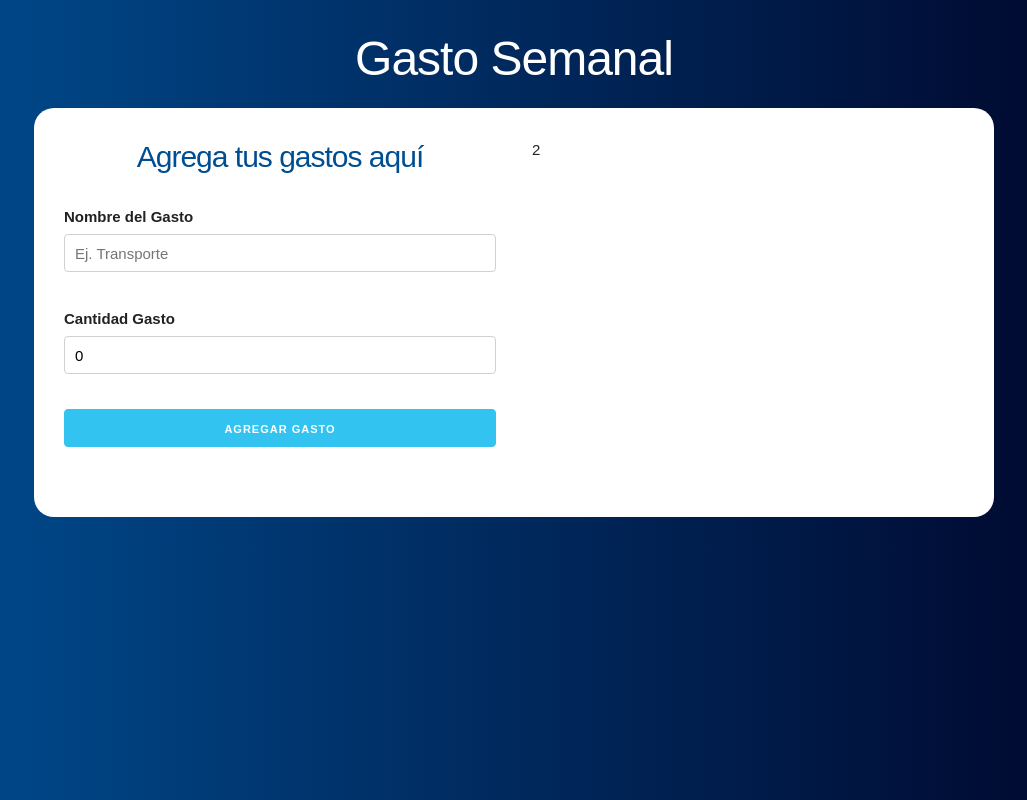
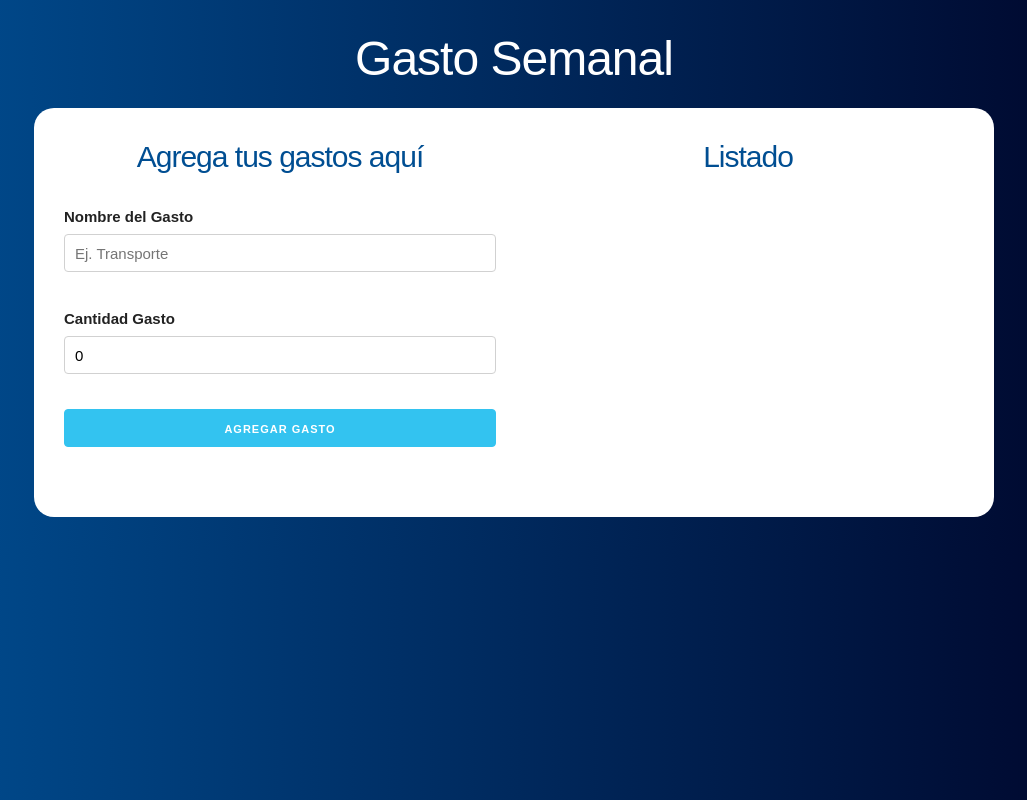
Before and after one commit to KJ-27/presupuesto, a React (Create React App) app: page / in a window 1280 px wide. Both pictures are taken after typing "5" into the empty fields and a click on the input "Definir Presupuesto". Shown: the whole page, without its empty margins (126-1153 px from the left). Built offline with nearby package versions, Linux system fonts and the light colour scheme.

Commit message:
Parte 2.2 - Gastos P2 - Listar

```diff
--- a/package.json
+++ b/package.json
@@ -9,6 +9,8 @@
     "react": "^17.0.2",
     "react-dom": "^17.0.2",
     "react-scripts": "4.0.3",
+    "shortid": "^2.2.16",
+    "uuid": "^8.3.2",
     "web-vitals": "^1.1.2"
   },
   "scripts": {
--- a/src/App.js
+++ b/src/App.js
@@ -1,12 +1,22 @@
 import React, { useCallback, useState } from "react";
 import Pregunta from "./components/Pregunta";
 import Formulario from "./components/Formulario";
+import Listado from "./components/Listado";
 
 function App() {
   //Definir State
   const [presupuesto, guardarProsupuesto] = useState(0);
   const [restante, guardarRestante] = useState(0);
   const [mostarPregunta, actualizarPregunta] = useState(true);
+  const [gastos, guardatGastos] = useState([]);
+
+  //Agregar un nuevo gasto
+  const agregarNuevoGasto = gasto => {
+    guardatGastos([
+      ...gastos,
+      gasto
+    ])
+  };
 
   return (
     <div className="container">
@@ -23,9 +33,15 @@
           ) : (
             <div className="row">
               <div className="one-half column">
-                <Formulario />
+                <Formulario
+                  agregarNuevoGasto={agregarNuevoGasto}
+                />
               </div>
-              <div className="one-half column">2</div>
+              <div className="one-half column">
+                <Listado
+                  gastos={gastos}
+                />
+              </div>
             </div>
           )}
         </div>
--- a/src/components/Formulario.js
+++ b/src/components/Formulario.js
@@ -1,28 +1,45 @@
 import React, { useState } from "react";
+import Error from "./Error";
+import shortId from 'shortid';
 
-const Formulario = () => {
+const Formulario = ({agregarNuevoGasto}) => {
   const [nombre, guardarNombre] = useState("");
   const [cantidad, guardarCantidad] = useState(0);
+  const [error, guardarError] = useState(false);
 
   //Agregar gastos
-  const agregarGasto = e => {
-      e.preventDefault();
+  const agregarGasto = (e) => {
+    e.preventDefault();
 
-      //Validar
-      //
+    //Validar
+    if (cantidad < 1 || isNaN(cantidad) || nombre.trim() === null) {
+      guardarError(true);
+      return;
+    }
+    guardarError(false);
 
-      //Contruir el Gasto
-      //
+    //Contruir el Gasto
+    const gasto = {
+      nombre,
+      cantidad,
+      id: shortId.generate()
+    }
 
-      //Pasar el gasto al componente principal
-      //
-  }
+    //Pasar el gasto al componente principal
+    agregarNuevoGasto(gasto);
+
+    //resetar fomr
+    guardarNombre("");
+    guardarCantidad("");
+  };
 
   return (
-    <form
-        onSubmit={agregarGasto}
-    >
+    <form onSubmit={agregarGasto}>
       <h2>Agrega tus gastos aquí</h2>
+
+      {error ? (
+        <Error mensaje="Ambos campos son obigatorios o Presupuesto Incorrecto" />
+      ) : null}
 
       <div className="campo">
         <label>Nombre del Gasto</label>
@@ -42,7 +59,7 @@
           className="u-full-width"
           placeholder="Ej. 300"
           value={cantidad}
-          onChange={e => guardarCantidad(parseInt(e.target.value,10))}
+          onChange={(e) => guardarCantidad(parseInt(e.target.value, 10))}
         />
       </div>
 
--- /dev/null
+++ b/src/components/Gasto.js
@@ -0,0 +1,12 @@
+import React from 'react';
+
+const Gasto = ({gasto}) => (
+    <li className="gasto">
+        <p>
+            {gasto.nombre}
+            <span className="gasto">$ {gasto.cantidad}</span>
+        </p>
+    </li>
+)
+
+export default Gasto;
--- /dev/null
+++ b/src/components/Listado.js
@@ -0,0 +1,16 @@
+import React from 'react';
+import Gasto  from './Gasto';
+
+ const Listado = ({gastos}) => (
+     <div className="gastos-realizados">
+         <h2>Listado</h2>
+         {gastos.map(gasto => (
+             <Gasto
+                key={gasto.id}
+                gasto={gasto}
+             />
+         ))}
+     </div>
+ )
+
+ export default Listado;
```
Also changed, not shown: 1 other file (tests, documents, lock files or other folders).
